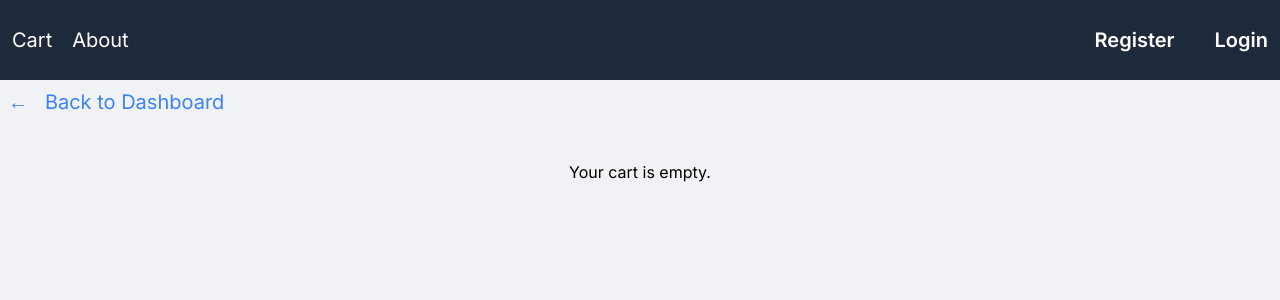
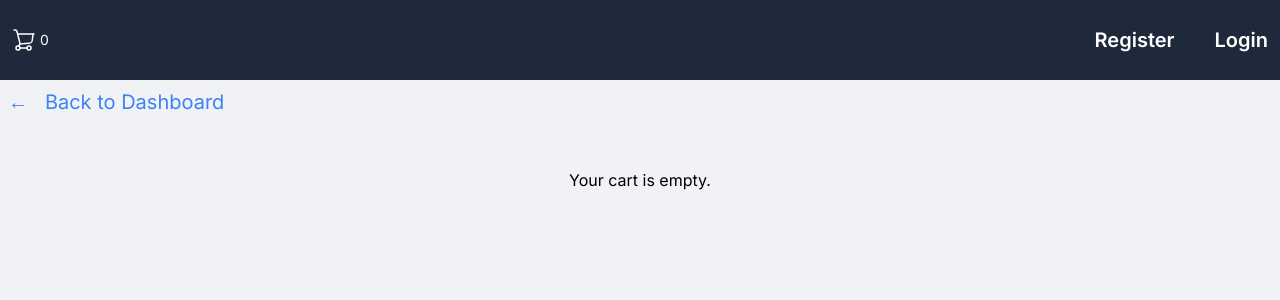
Before and after one commit to Jasmeet5108/E-Commerce-App, a Next.js app: page /cart in a window 1280 px wide. Shown: the top 300 px of the page. Built offline with nearby package versions, Linux system fonts and the light colour scheme.

Commit message:
clear cart, cart length, login loader

```diff
--- a/src/app/about/page.tsx
+++ b/src/app/about/page.tsx
@@ -18,6 +18,9 @@ const Page = () => {
         <div className='mt-5'>
           <Link href={`${isLoggedIn ? "/?loggedIn=true" : "/"}`} className='text-blue-500 sm:text-xl'>&larr; &nbsp; Back to Dashboard</Link>
         </div>
+        <div className='mt-5'>
+          <Link href={`${isLoggedIn ? "/cart/?loggedIn=true" : "/cart"}`} className='text-blue-500 sm:text-xl'>&larr; &nbsp; Back to Cart</Link>
+        </div>
       </div>
     </>
   )
--- a/src/app/cart/page.tsx
+++ b/src/app/cart/page.tsx
@@ -7,7 +7,7 @@ import { useToken } from '@/context/TokenContext'
 
 const Page = () => {
 
-  const { cart, removeFromCart } = useCart()
+  const { cart, removeFromCart, clearCart } = useCart()
   const { isLoggedIn } = useToken()
 
   return (
@@ -16,16 +16,19 @@ const Page = () => {
         <div className='mb-5'>
           <Link href={`${isLoggedIn ? "/?loggedIn=true" : "/"}`} className='text-blue-500 sm:text-xl'>&larr; &nbsp; Back to Dashboard</Link>
         </div>
+        <button onClick={clearCart} className='flex justify-end px-2'>
+          <p className={`flex justify-center py-1 px-2 rounded-lg ${cart.length > 0 ? "bg-rose-400 cursor-pointer" : "hidden"} text-white w-2/5 my-3 font-semibold`}>Clear Cart</p>
+        </button>
         {
           cart && cart.length > 0 ? (
             cart.map((item, index) => (
               <div key={index} className='flex flex-col gap-3 sm:flex-row items-center border p-2 bg-[#d5d7df] border-black w-5/6 lg:w-1/2 mx-auto my-2 rounded-xl'>
                 <Image width={100} height={100} src={item.images[0]} alt={item.title} className='w-24 h-24 object-cover' />
-                <div className='flex flex-col gap-2 sm:ml-4'>
+                <div className='flex flex-col items-center gap-2 sm:ml-4'>
                   <p className='text-base font-semibold text-center'>{item.title}</p>
-                  <p className='text-sm text-center'>Quantity: {item.quantity}</p>
-                  <p className='text-sm text-center'>Total Price: ${item.price * item.quantity}</p>
-                  <button onClick={() => removeFromCart(item.id)} className='bg-red-600 w-3/4 text-white font-semibold rounded-lg py-1 px-2'>Remove</button>
+                  <p className='text-sm my-1 text-center'>Quantity: {item.quantity}</p>
+                  <p className='text-sm my-1 text-center'>Total Price: ${item.price * item.quantity}</p>
+                  <button onClick={() => removeFromCart(item.id)} className='bg-red-600 w-24 text-white font-semibold rounded-lg py-1 px-2 my-2'>Remove</button>
                 </div>
               </div>
             ))
@@ -34,9 +37,8 @@ const Page = () => {
           )
         }
 
-        <div className={`flex justify-center py-1 px-2 rounded-lg ${cart.length > 0 ? "bg-sky-600 cursor-pointer" : "hidden"} text-white w-2/5 mx-auto my-3 font-semibold`}>
-          <Link href={`${isLoggedIn ? "/about?loggedIn=true" : "/about"}`}>Make Purchase</Link>
-        </div>
+        <Link className={`flex justify-center py-1 px-2 rounded-lg ${cart.length > 0 ? "bg-sky-600 cursor-pointer" : "hidden"} text-white w-2/5 mx-auto my-3 font-semibold`} href={`${isLoggedIn ? "/about/?loggedIn=true" : "/about"}`}>Buy</Link>
+
 
       </div>
     </>
--- a/src/app/register/page.tsx
+++ b/src/app/register/page.tsx
@@ -4,7 +4,6 @@ import Image from "next/image"
 import Link from "next/link"
 import { useRouter } from "next/navigation"
 import { useState } from "react"
-
 
 export default function Page() {
 
@@ -57,10 +56,9 @@ export default function Page() {
     setLoading(false)
   }
 
-
   return (
     <>
-      <div className="flex flex-col-reverse justify-evenly items-center h-[650px]">
+      <div className="flex flex-col justify-start items-center gap-5 h-[650px] sm:mt-10">
         <div className='text-blue-500 sm:text-xl'>
           <Link href="/">&larr; &nbsp; Back to Dashboard</Link>
         </div>
@@ -125,11 +123,16 @@ export default function Page() {
               />
             </div>
             <div className="flex flex-col items-center justify-between">
-              {loading ? <Image src="/loading.jpg" width={70} height={70} alt="loader" /> :
-                <button
-                  className={`bg-blue-500 flex justify-center w-32 hover:bg-blue-700 text-white font-bold py-2 px-4 rounded focus:outline-none focus:shadow-outline`}
-                  type="submit"> Sign up
-                </button>
+              {
+                loading ?
+                  <div className='w-20'>
+                    <Image src="/login-loader.gif" width={80} height={50} alt="loader" />
+                  </div>
+                  :
+                  <button
+                    className={`bg-blue-500 flex justify-center w-32 hover:bg-blue-700 text-white font-bold py-2 px-4 rounded focus:outline-none focus:shadow-outline`}
+                    type="submit"> Sign up
+                  </button>
               }
 
               <div className="mt-4 text-sky-600 text-sm underline underline-offset-4">
@@ -137,9 +140,11 @@ export default function Page() {
               </div>
 
               {/* Response from server */}
-              {message && <div className='mt-4 border border-red-600 py-1 px-2 bg-red-100 rounded-md'>
-                <p className="text-rose-500">{message}</p>
-              </div>}
+              {
+                message && <div className='mt-4 border border-red-600 py-1 px-2 bg-red-100 rounded-md'>
+                  <p className="text-rose-500">{message}</p>
+                </div>
+              }
 
             </div>
           </form>
--- a/src/components/Navbar.tsx
+++ b/src/components/Navbar.tsx
@@ -4,9 +4,11 @@ import Link from 'next/link'
 import { useRouter, useSearchParams } from 'next/navigation'
 import React, { useEffect, useState } from 'react'
 import SideMenu from './SideMenu'
+import { useCart } from '@/context/CartContext'
 
 const Navbar = () => {
     const { removeTokenFromLocalStorage } = useToken();
+    const { cart } = useCart()
     const router = useRouter();
     const [name, setName] = useState<string | null>(null);
     const [loading, setLoading] = useState<boolean>(false);
@@ -56,29 +58,22 @@ const Navbar = () => {
         setDropdownOpen(!isDropdownOpen);
     };
 
-    const toggleSideMenu = () => {
-        setMenuOpen(prev => !prev)
-    }
-
     return (
         <>
             <header className='sticky top-0 bg-slate-800 z-50'>
                 <nav className='flex justify-between items-center max-w-screen-2xl px-3 mx-auto h-16 sm:h-20'>
-                    <div className='text-lg sm:text-xl text-white'>
-                        <div onClick={toggleSideMenu} id='sidemenu' className='flex flex-col gap-2 sm:hidden'>
-                            <span className={`w-9 h-1 transition ${menuOpen ? "rotate-45 translate-y-2" : ""} bg-white rounded-xl`}></span>
-                            <span className={`w-9 h-1 transition ${menuOpen ? "hidden" : ""} bg-white rounded-xl`}></span>
-                            <span className={`w-9 h-1 transition ${menuOpen ? "-rotate-45 -translate-y-1" : ""} bg-white rounded-xl`}></span>
-                        </div>
-
-                        <ul className='hidden sm:flex gap-5'>
-                            <li>
-                                <Link href={`${isLoggedIn ? "/cart/?loggedIn=true" : "/cart"}`}>Cart</Link>
-                            </li>
-                            <li>
-                                <Link href={`${isLoggedIn ? "/about/?loggedIn=true" : "/about"}`}>About</Link>
-                            </li>
-                        </ul>
+                    <div className='flex items-center gap-1 text-lg sm:text-xl text-white'>
+                        <Link href={`${isLoggedIn ? "/cart/?loggedIn=true" : "/cart"}`}>
+                            <svg xmlns="http://www.w3.org/2000/svg" viewBox="0 0 24 24" width="24" height="24" color="#ffffff" fill="none">
+                                <path d="M8 16L16.7201 15.2733C19.4486 15.046 20.0611 14.45 20.3635 11.7289L21 6" stroke="currentColor" stroke-width="1.5" stroke-linecap="round" />
+                                <path d="M6 6H22" stroke="currentColor" stroke-width="1.5" stroke-linecap="round" />
+                                <circle cx="6" cy="20" r="2" stroke="currentColor" stroke-width="1.5" />
+                                <circle cx="17" cy="20" r="2" stroke="currentColor" stroke-width="1.5" />
+                                <path d="M8 20L15 20" stroke="currentColor" stroke-width="1.5" stroke-linecap="round" />
+                                <path d="M2 2H2.966C3.91068 2 4.73414 2.62459 4.96326 3.51493L7.93852 15.0765C8.08887 15.6608 7.9602 16.2797 7.58824 16.7616L6.63213 18" stroke="currentColor" stroke-width="1.5" stroke-linecap="round" />
+                            </svg>
+                        </Link>
+                        <p className='text-sm'>{cart.length}</p>
                     </div>
                     <div className='flex justify-end w-52 sm:w-64'>
                         <div className="relative text-center">
--- a/src/components/ProductContainer.tsx
+++ b/src/components/ProductContainer.tsx
@@ -2,7 +2,7 @@
 import React, { useEffect, useState } from 'react'
 import Image from 'next/image'
 import Pagination from './Pagination'
-import { useSearchParams } from 'next/navigation'
+import { useRouter, useSearchParams } from 'next/navigation'
 import Link from 'next/link'
 import { useFetch } from '@/context/FetchContext'
 import { DummyDataProps } from '@/types/DummyData'
@@ -17,18 +17,31 @@ const ProductContainer = () => {
         setFilterModal(prev => !prev)
     }
 
+    const searchParams = useSearchParams()
+    const router = useRouter()
+
     const handleTabChange = (tab: string) => {
         setActiveTab(tab)
         setFilterModal(prev => !prev)
+        router.replace(`/?page=1&perPage=10`)
     }
-
-    const searchParams = useSearchParams()
 
     const { data, fetchData, loading } = useFetch()
 
     useEffect(() => {
         fetchData()
     }, [fetchData])
+
+    const isLoggedIn = searchParams.get("loggedIn")
+    const loginTrue = !!isLoggedIn
+
+    const page = searchParams.get("page") ?? "1"
+    const perPage = searchParams.get("perPage") ?? "10"
+
+    const firstIndex = (Number(page) - 1) * Number(perPage)
+    const lastIndex = firstIndex + Number(perPage)
+
+    const slicedData = filteredData.slice(firstIndex, lastIndex)
 
     useEffect(() => {
         let filtered = data;
@@ -74,18 +87,6 @@ const ProductContainer = () => {
         setFilteredData(filtered as DummyDataProps[]);
         setCategoryName(activeTab)
     }, [activeTab, data]);
-
-
-    const isLoggedIn = searchParams.get("loggedIn")
-    const loginTrue = !!isLoggedIn
-
-    const page = searchParams.get("page") ?? "1"
-    const perPage = searchParams.get("perPage") ?? "10"
-
-    const firstIndex = (Number(page) - 1) * Number(perPage)
-    const lastIndex = firstIndex + Number(perPage)
-
-    const slicedData = filteredData.slice(firstIndex, lastIndex)
 
     return (
         <>
```
Also changed, not shown: src/app/[productId]/page.tsx (+18 -4 lines), src/app/login/page.tsx (+16 -11 lines), public/login-loader.gif (added).
